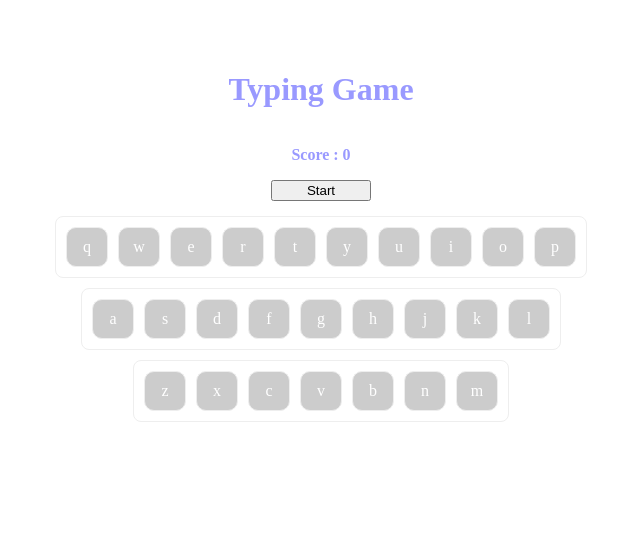
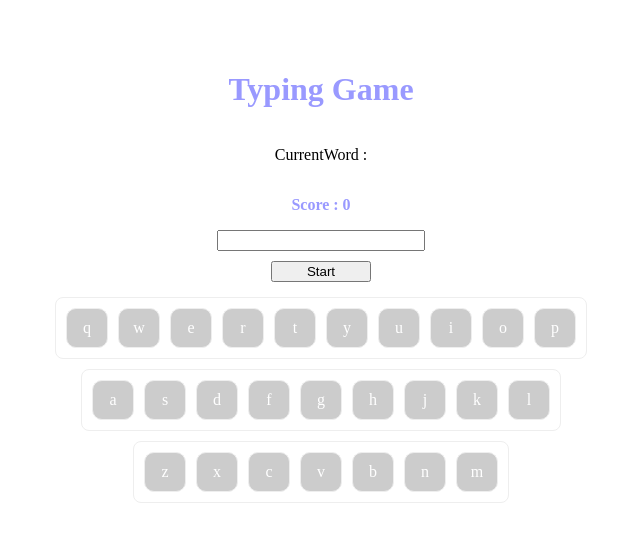
Before and after one commit to morikaku/first-nuxt-ph, a Nuxt app: page / in a window 1280 px wide. Shown: the top 542 px of the page, without its empty margins (319-959 px from the left). Built offline with nearby package versions, Linux system fonts and the light colour scheme.

Commit message:
composition API

```diff
--- a/pages/index.vue
+++ b/pages/index.vue
@@ -1,18 +1,16 @@
 <template>
     <div class="container">
         <h1 class="title">Typing Game</h1>
-        <p v-if="gameStarted">CurrentWord : {{ currentWord }}</p>
+        <p>CurrentWord : {{ currentWord }}</p>
         <p class="score">Score : {{ score }}</p>
-        <input class="userInput" v-model="userInput" @input="checkInput" ref="userInput" v-if="gameStarted" />
+        <!-- <input class="userInput" v-model="userInput.value" @input="checkInput" ref="userInput" /> -->
+        <input class="userInput" v-model="userInput" @input="checkInput" ref="userInputRef">
         <button class="start-stop" @click="startGame">{{ gameStarted ? 'Stop' : 'Start' }}</button>
         <div class="keyboard">
             <div v-for="(row, rowIndex) in keyboard" :key="'row' + rowIndex">
                 <div v-for="key in row" :key="key.letter" :class="{ 'active': key.active }">
                     {{ key.letter }}
                 </div>
-            </div>
-            <div v-for="key in row" :key="key.letter" :class="{ 'active': key.active }">
-                {{ key.letter }}
             </div>
         </div>
     </div>
@@ -26,6 +24,7 @@ export default {
     setup() {
         const currentWord = ref('');
         const userInput = ref('');
+        const userInputRef = ref(null);
         const score = ref(0);
         const gameStarted = ref(false);
         const keyboard = reactive([
@@ -47,6 +46,10 @@ export default {
                 gameStarted.value = true;
                 score.value = 0;
                 userInput.value = '';
+                // Set focus to userInput
+                nextTick(() => {
+                    userInputRef.value.focus();
+                });
                 pickNewWord();
             }
         };
@@ -94,7 +97,8 @@ export default {
             gameStarted,
             keyboard,
             startGame,
-            checkInput
+            checkInput,
+            userInputRef
         };
     }
 }
```
